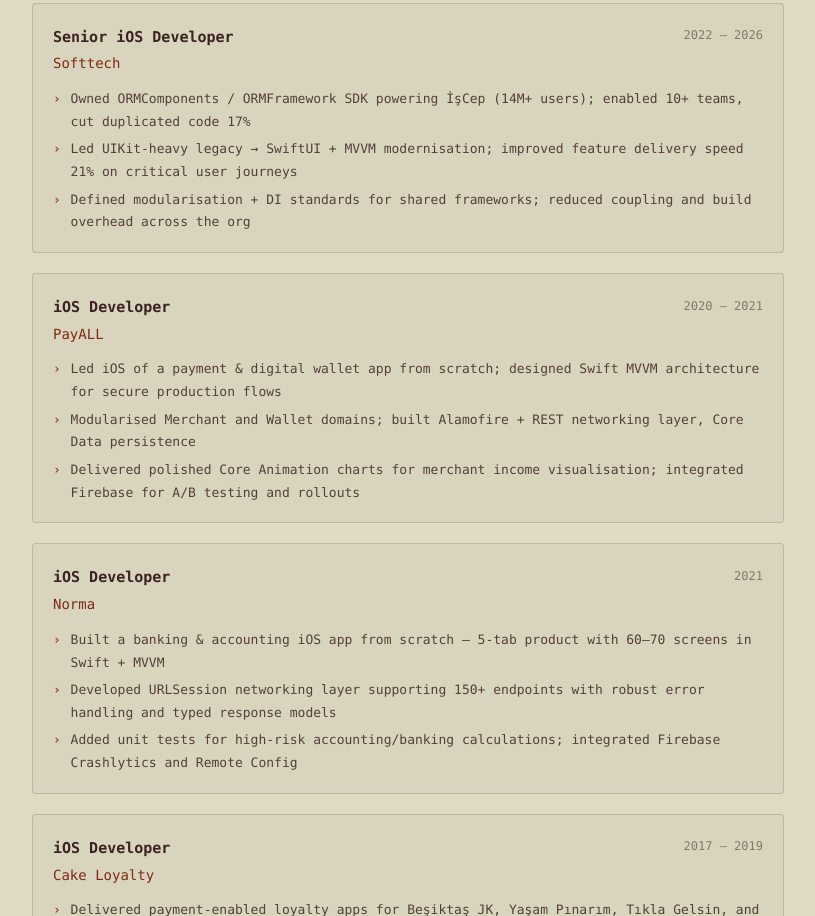
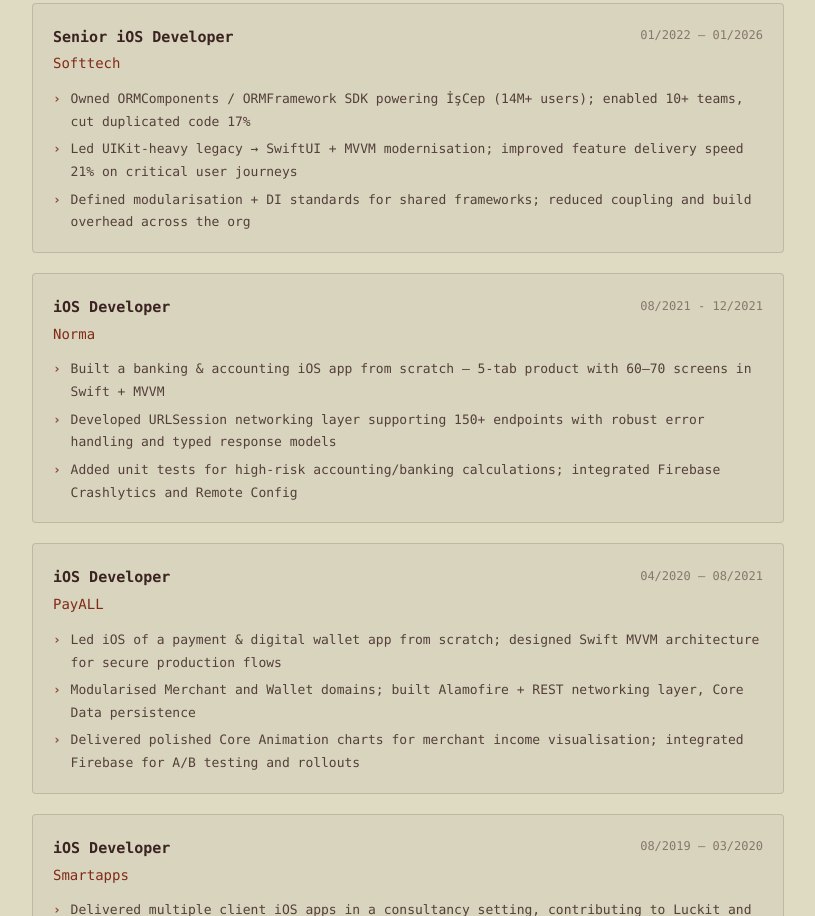
Before and after one commit to cagatayegilmez/cagatayegilmez.github.io, a plain HTML site: page index.html in a window 1280 px wide. Shown: the part 1884-2800 px from the top of the page, without its empty margins (232-1047 px from the left). Drawn offline with Linux system fonts and the light colour scheme.

Commit message:
Update index.html

```diff
--- a/index.html
+++ b/index.html
@@ -96,7 +96,7 @@
       <!-- ABOUT -->
       <section id="about" aria-labelledby="about-title">
         <p class="section-label">01 / about</p>
-        <h2 class="section-title" id="about-title">Who I Am</h2>
+        <h2 class="section-title" id="about-title">Who Am I</h2>
 
         <div class="about-text">
           <p>Senior iOS Developer with 9+ years delivering mobile products across fintech, banking, and consumer apps. I specialise in software architecture, modular design, and security building systems that minimise technical debt while keeping team velocity high.</p>
@@ -205,7 +205,7 @@
                 <div class="exp-title">Senior iOS Developer</div>
                 <div class="exp-company">Softtech</div>
               </div>
-              <span class="exp-date">2022 — 2026</span>
+              <span class="exp-date">01/2022 — 01/2026</span>
             </div>
             <ul class="exp-bullets">
               <li>Owned ORMComponents / ORMFramework SDK powering İşCep (14M+ users); enabled 10+ teams, cut duplicated code 17%</li>
@@ -218,9 +218,24 @@
             <div class="exp-header">
               <div>
                 <div class="exp-title">iOS Developer</div>
+                <div class="exp-company">Norma</div>
+              </div>
+              <span class="exp-date">08/2021 - 12/2021</span>
+            </div>
+            <ul class="exp-bullets">
+              <li>Built a banking &amp; accounting iOS app from scratch — 5-tab product with 60–70 screens in Swift + MVVM</li>
+              <li>Developed URLSession networking layer supporting 150+ endpoints with robust error handling and typed response models</li>
+              <li>Added unit tests for high-risk accounting/banking calculations; integrated Firebase Crashlytics and Remote Config</li>
+            </ul>
+          </article>
+
+          <article class="exp-card">
+            <div class="exp-header">
+              <div>
+                <div class="exp-title">iOS Developer</div>
                 <div class="exp-company">PayALL</div>
               </div>
-              <span class="exp-date">2020 — 2021</span>
+              <span class="exp-date">04/2020 — 08/2021</span>
             </div>
             <ul class="exp-bullets">
               <li>Led iOS of a payment & digital wallet app from scratch; designed Swift MVVM architecture for secure production flows</li>
@@ -233,14 +248,13 @@
             <div class="exp-header">
               <div>
                 <div class="exp-title">iOS Developer</div>
-                <div class="exp-company">Norma</div>
+                <div class="exp-company">Smartapps</div>
               </div>
-              <span class="exp-date">2021</span>
+              <span class="exp-date">08/2019 — 03/2020</span>
             </div>
             <ul class="exp-bullets">
-              <li>Built a banking &amp; accounting iOS app from scratch — 5-tab product with 60–70 screens in Swift + MVVM</li>
-              <li>Developed URLSession networking layer supporting 150+ endpoints with robust error handling and typed response models</li>
-              <li>Added unit tests for high-risk accounting/banking calculations; integrated Firebase Crashlytics and Remote Config</li>
+              <li>Delivered multiple client iOS apps in a consultancy setting, contributing to Luckit and Pet-On using Swift across fast-changing requirements and codebases.</li>
+              <li>Implemented production features in VIPER architectures and MVVM modules, and built remotely configurable multi-language support via Firebase (runtime updates without App Store releases).</li>
             </ul>
           </article>
 
@@ -250,7 +264,7 @@
                 <div class="exp-title">iOS Developer</div>
                 <div class="exp-company">Cake Loyalty</div>
               </div>
-              <span class="exp-date">2017 — 2019</span>
+              <span class="exp-date">02/2017 — 08/2019</span>
             </div>
             <ul class="exp-bullets">
               <li>Delivered payment-enabled loyalty apps for Beşiktaş JK, Yaşam Pınarım, Tıkla Gelsin, and Volvo Car Prime</li>
```
